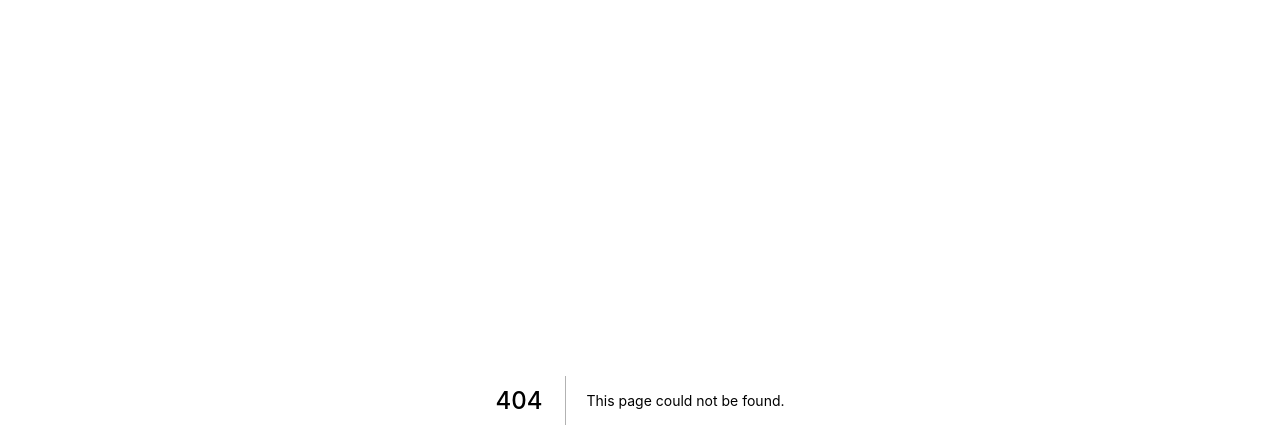
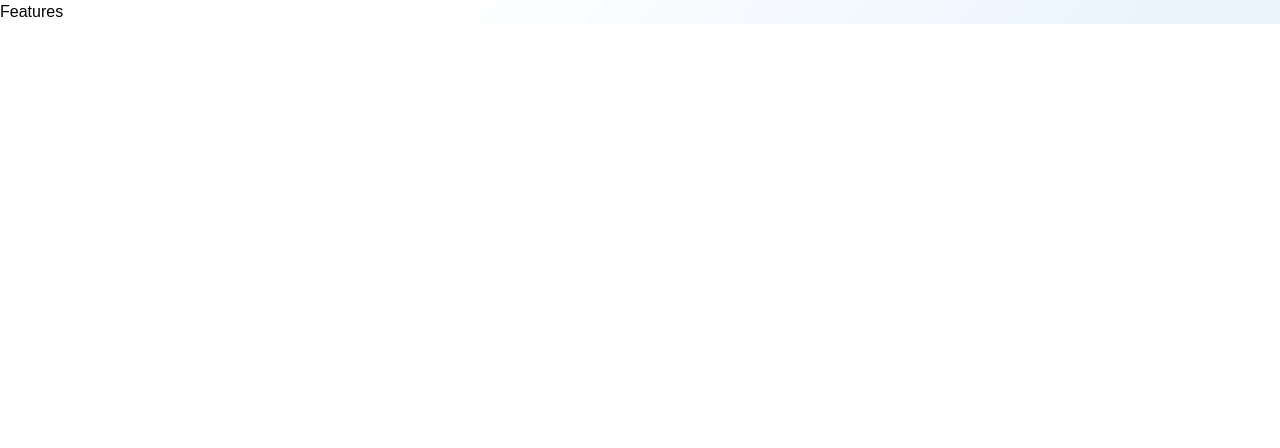
Before and after one commit to raffo1234/esperanza124, a Next.js app: page /sections/Features in a window 1280 px wide. Before the commit this address had no page. Shown: the top 448 px of the page. Built offline with nearby package versions, Linux system fonts and the light colour scheme.

Commit message:
Add Container

```diff
--- /dev/null
+++ b/components/Container.js
@@ -0,0 +1,5 @@
+import React from "react";
+
+export default function Container({ children }) {
+  return <div className="w-full max-w-screen-xl mx-auto">{children}</div>;
+}
--- a/pages/index.js
+++ b/pages/index.js
@@ -2,17 +2,18 @@ import React from "react";
 import Head from "next/head";
 import First from "./sections/First";
 import Header from "./sections/Header";
+import Features from "./sections/Features";
+import Gallery from "./sections/Gallery";
 import Address from "./sections/Address";
-import Gallery from "./sections/Gallery";
 
-const sections = [First, Address, Gallery];
+const sections = [First, Features, Gallery, Address];
 
 export default function Home() {
   return (
     <div className="bg-capri">
       <Head>
-        <title>Esperanza</title>
-        <meta name="description" content="Esperanza" />
+        <title>Esperanza 124</title>
+        <meta name="description" content="Esperanza 124" />
         <link rel="icon" href="/favicon.ico" />
       </Head>
       <Header />
--- a/pages/sections/Address.js
+++ b/pages/sections/Address.js
@@ -2,6 +2,7 @@ import React from "react";
 import Image from "next/image";
 import mapIcon from "public/icons/map.svg";
 import mapImage from "public/images/map.png";
+import Container from "components/Container";
 
 export default function Address() {
   return (
@@ -12,7 +13,8 @@ export default function Address() {
         background: "linear-gradient(128.51deg, #dbd5ed 32.94%, #f3e7ea 89.6%)",
       }}
     >
-      <div className="w-full max-w-screen-xl px-6 py-4 mx-auto">
+      <Container>
+        <div className="px-6 py-4">
           <h1 className="mb-10 font-serif text-4xl font-bold">Encuéntranos</h1>
           <div className="p-6 bg-white">
             <h3 className="flex items-center space-x-6">
@@ -37,6 +39,7 @@ export default function Address() {
             </div>
           </div>
         </div>
+      </Container>
     </section>
   );
 }
--- /dev/null
+++ b/pages/sections/Features.js
@@ -0,0 +1,17 @@
+import React from "react";
+import Container from "components/Container";
+
+export default function Features() {
+  return (
+    <Container>
+      <div
+        style={{
+          background:
+            "linear-gradient(128.51deg, #FFFFFF 32.94%, #EBF4FD 89.6%)",
+        }}
+      >
+        Features
+      </div>
+    </Container>
+  );
+}
--- a/pages/sections/Gallery.js
+++ b/pages/sections/Gallery.js
@@ -1,14 +1,14 @@
 import React from "react";
+import Container from "components/Container";
 
-export default function Gallery({ isActive, currentSection }) {
+export default function Gallery() {
   return (
     <div
       style={{
         background: "linear-gradient(128.51deg, #FFFFFF 32.94%, #EBF4FD 89.6%)",
       }}
     >
-      Three section
-      {currentSection}
+      <Container>Gallery</Container>
     </div>
   );
 }
--- a/pages/sections/Header.js
+++ b/pages/sections/Header.js
@@ -1,11 +1,13 @@
 import React from "react";
 import Image from "next/image";
 import whatsapp from "public/icons/whatsapp.svg";
+import Container from "components/Container";
 
 export default function Header() {
   return (
     <header className="fixed top-0 left-0 right-0 z-30 bg-white">
-      <div className="flex justify-between w-full max-w-screen-xl px-6 py-4 mx-auto">
+      <Container>
+        <div className="flex justify-between px-6 py-4">
           <h1>
             <a href="./" title="Esperanza">
               <span className="text-4xl font-bold">Esperanza</span>
@@ -42,6 +44,7 @@ export default function Header() {
             </ul>
           </nav>
         </div>
+      </Container>
     </header>
   );
 }
```
Lines whose indentation alone changed are shown as unchanged.
